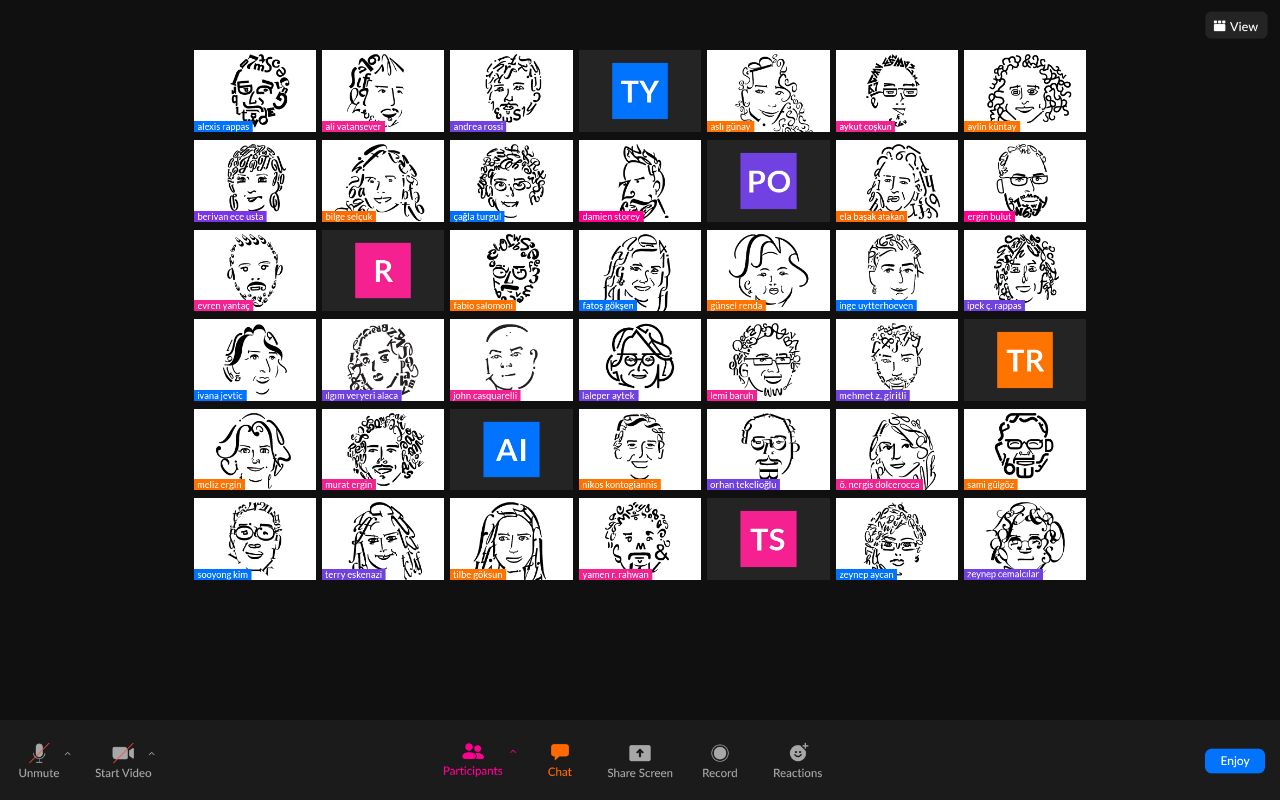
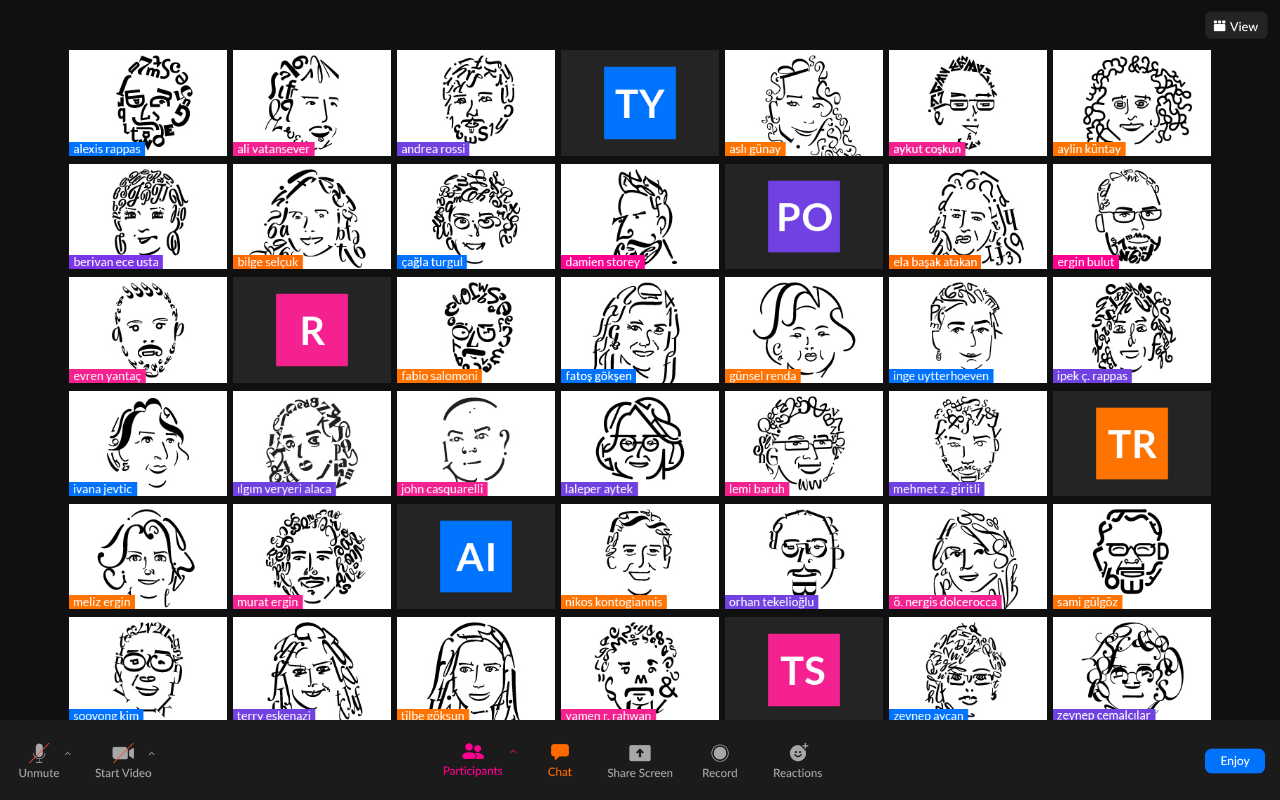
Before and after one commit to selinoztuurk/selinoztuurk.github.io, a React (Create React App) app: page / in a window 1280 px wide. Built offline with nearby package versions, Linux system fonts and the light colour scheme.

Commit message:
chrome screen bug fixed (hopefully)

```diff
--- a/src/components/FrameList.css
+++ b/src/components/FrameList.css
@@ -57,14 +57,14 @@
 }
 
 @media only screen and (min-width: 1200px) {
-  .ui.container.seven {
+  .ui.container.seven #gallery {
     padding-left: 10% !important;
     padding-right: 10% !important;
   }
 }
 
 @media only screen and (min-width: 992px) and (max-width: 1199px) {
-  .ui.grid.container {
+  .ui.grid.container #gallery {
     padding-left: 3% !important;
     padding-right: 3% !important;
   }
@@ -72,7 +72,7 @@
 
 @media not all and (min-resolution: 0.001dpcm) and (min-width: 992px) and (max-width: 1199px) {
   @supports (-webkit-appearance: none) and (stroke-color: transparent) {
-    .ui.grid.container {
+    .ui.grid.container #gallery {
       padding-left: 11% !important;
       padding-right: 11% !important;
     }
--- a/src/components/FrameList.js
+++ b/src/components/FrameList.js
@@ -212,7 +212,7 @@ const FrameList = ({ frameList, frameMode }) => {
           <FocusedFrame focusedFrame={focusedFrame} />
         </div>
       ) : (
-        <div className="ui doubling seven column grid container">
+        <div className="ui doubling seven column grid container" id="gallery">
           {renderedGalleryFrameList}
         </div>
       )}
```
